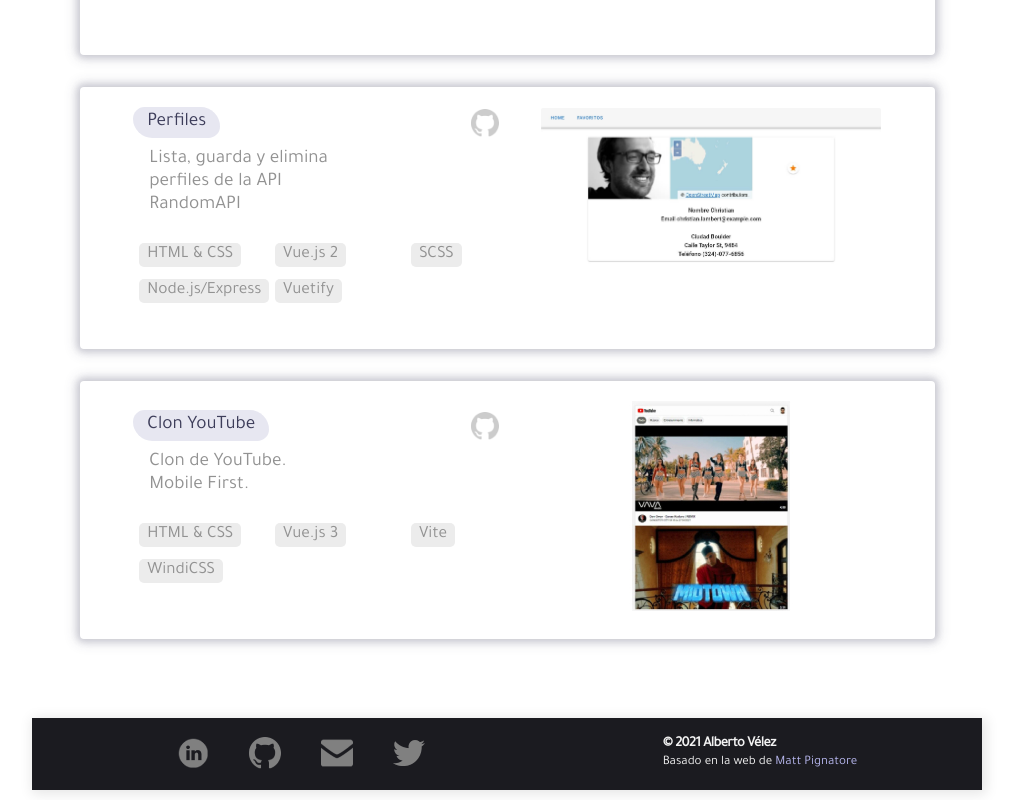
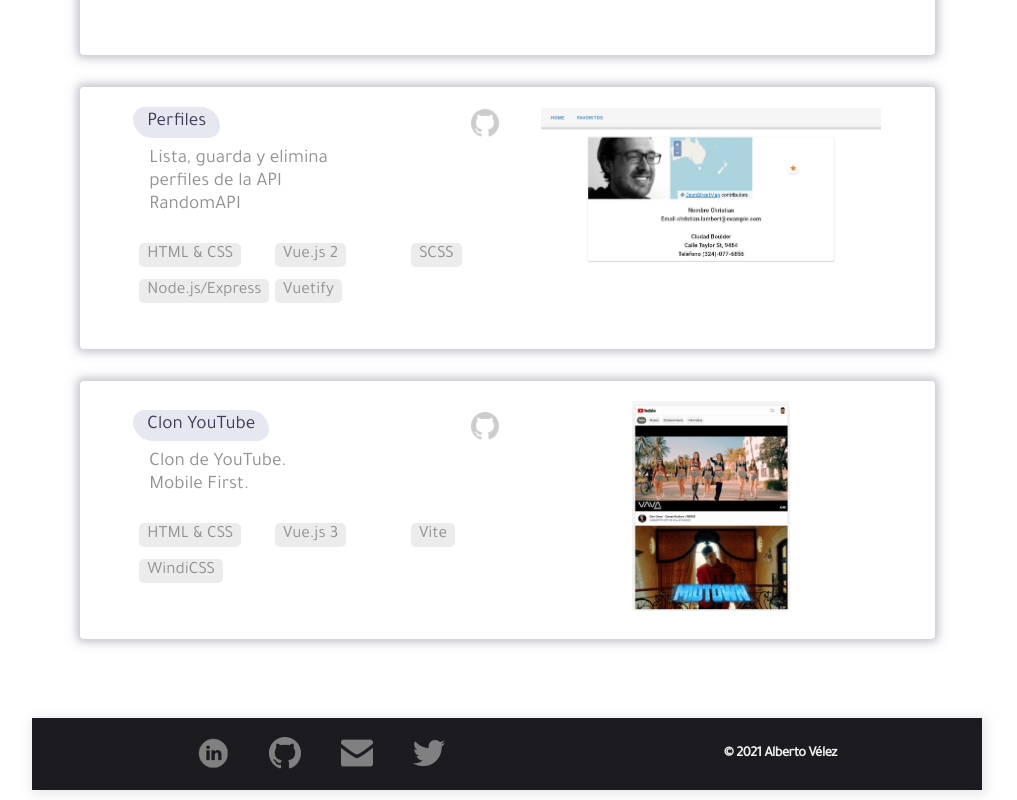
Before and after one commit to avelezdo/portfolio-vue, a Vue app: page / in a window 1280 px wide. Shown: the part 2763-3563 px from the top of the page, without its empty margins (133-1150 px from the left). Built offline with nearby package versions, Linux system fonts and the light colour scheme; a web font is replaced by a local one.

Commit message:
Se eliminan las referencias al portfolio de inspiración

```diff
--- a/src/components/Footer.vue
+++ b/src/components/Footer.vue
@@ -25,7 +25,6 @@
 			</ul>
 			<div>
 				<p class="foot__copyright">&copy; <span id="year"></span> Alberto Vélez</p>
-				<span class="based-on">Basado en la web de <a href="https://mattpignatore.dev/" target="_blank">Matt Pignatore</a></span>
 			</div>
 		</div>
 	</footer>
```
Also changed, not shown: 1 other file (tests, documents, lock files or other folders).
